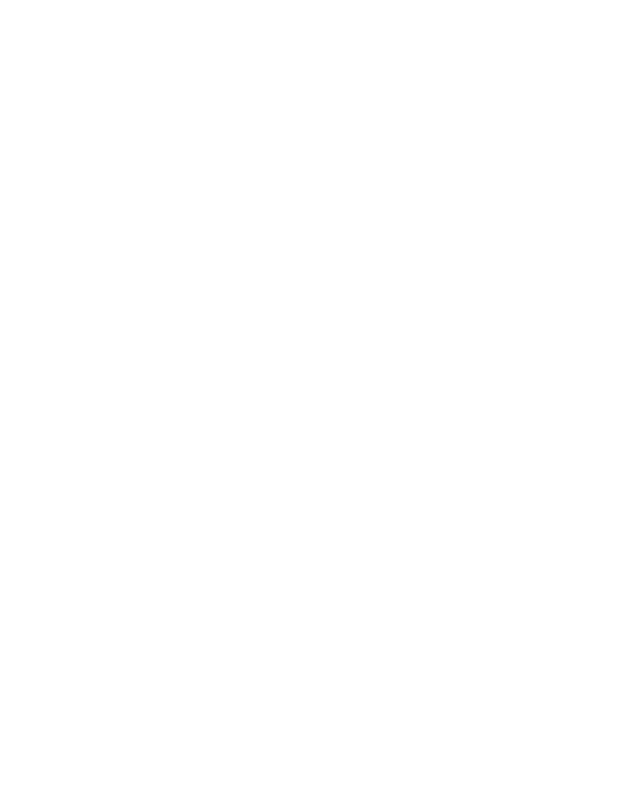
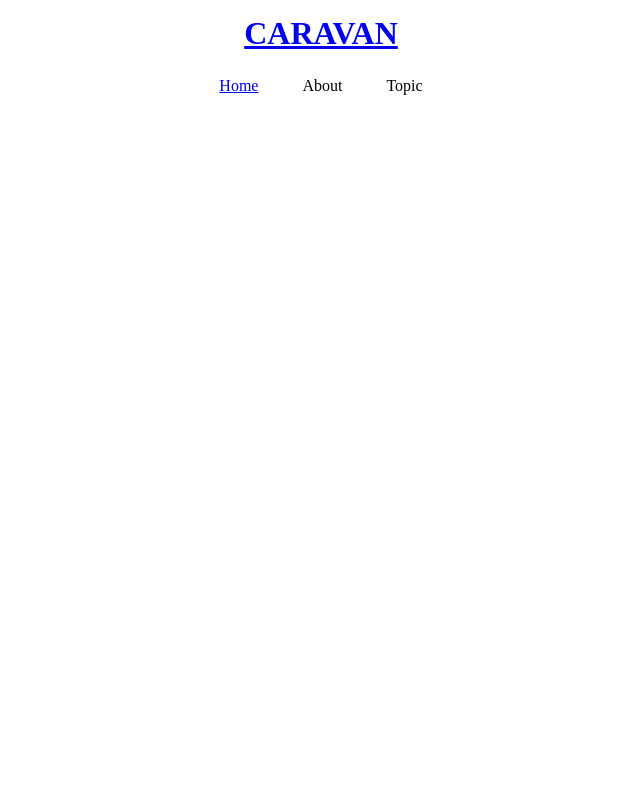
Before and after one commit to ogikun/caravan, a plain HTML site: page index.html in a window 1280 px wide. Shown: the top 800 px of the page, without its empty margins (319-959 px from the left). Drawn offline with Linux system fonts and the light colour scheme.

Commit message:
[Finish] 1-5

```diff
--- a/index.html
+++ b/index.html
@@ -7,12 +7,35 @@
   </head>
 
   <body>
+    <header>
+      <h1 class="heading">
+        <a href="index.html">
+          CARAVAN
+        </a>
+      </h1>
+    </header>
+
+    <nav>
+      <ul class="nav-list">
+        <li class="nav-list-item">
+          <a href="index.html">Home</a>
+        </li>
+        <li class="nav-list-item">About</li>
+        <li class="nav-list-item">Topic</li>
+      </ul>
+    </nav>
+
     <div class="main-visual">
       <div class="main-visual-content"></div>
     </div>
+
     <div class="main">
       <div class="blog"></div>
       <div class="sidebar"></div>
     </div>
+
+    <footer>
+      <p class="footer-text">©︎　All rights reserved by Infratop.Inc.</p>
+    </footer>
   </body>
 </html>
--- a/style.css
+++ b/style.css
@@ -2,6 +2,29 @@
   margin: 0;
   padding: 0;
   box-sizing: border-box;
+}
+
+header{
+  width: 90%;
+  padding: 15px 0;
+  margin: 0 auto;
+  text-align: center;
+}
+
+header .heading{
+  font-size: 32px;
+}
+
+.nav-list{
+  text-align: center;
+  padding: 10px 0;
+  margin: 0 auto;
+}
+
+.nav-list-item{
+  list-style: none;
+  display: inline-block;
+  margin: 0 20px;
 }
 
 .main-visual{
@@ -30,3 +53,15 @@
   width: 240px;
   height: 1400px;
 }
+
+footer{
+  width: 100%;
+  height: 120px;
+  text-align: center;
+  line-height: 120px;
+  background-color: #848282;
+}
+
+.footer-text{
+  color: #fff;
+}
```
